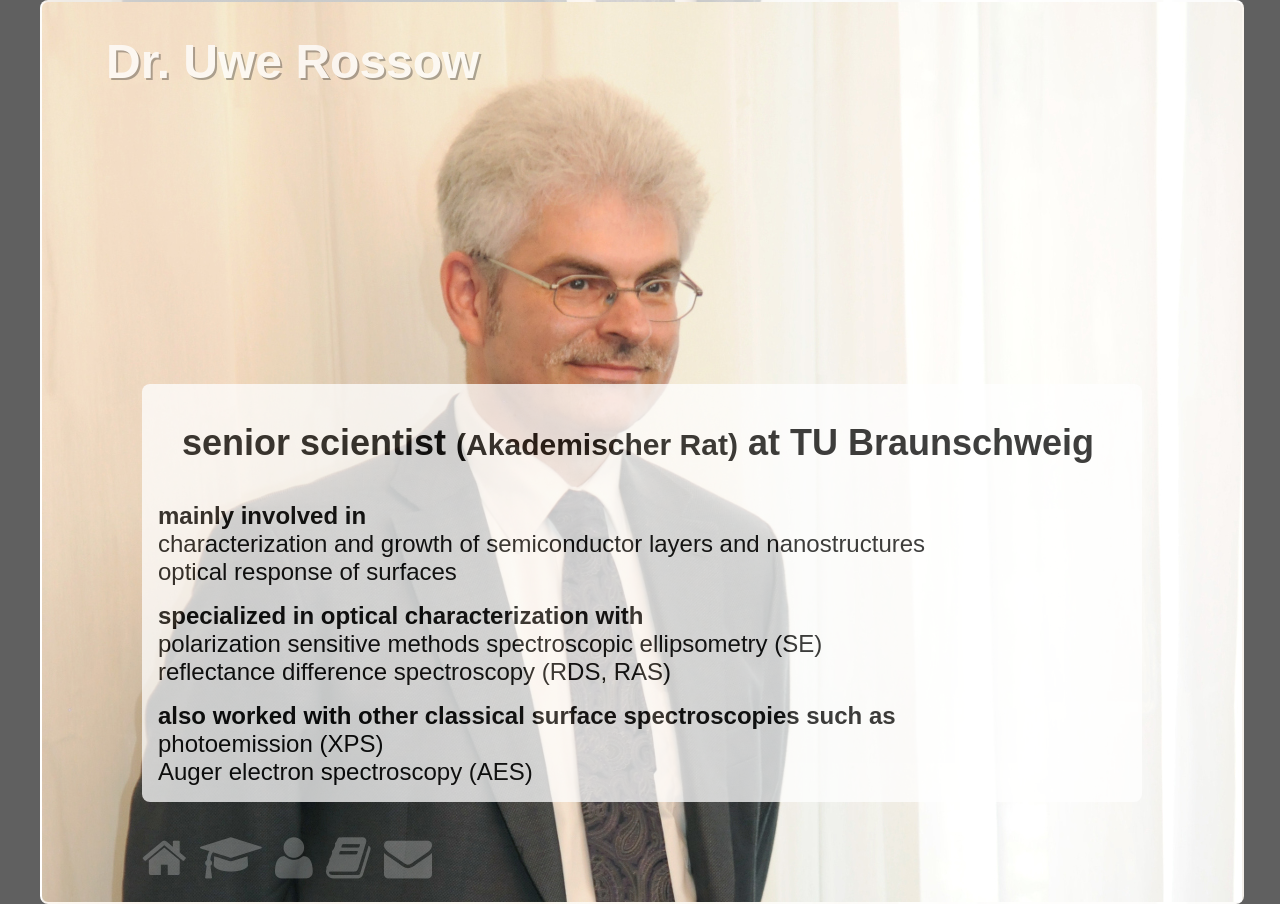
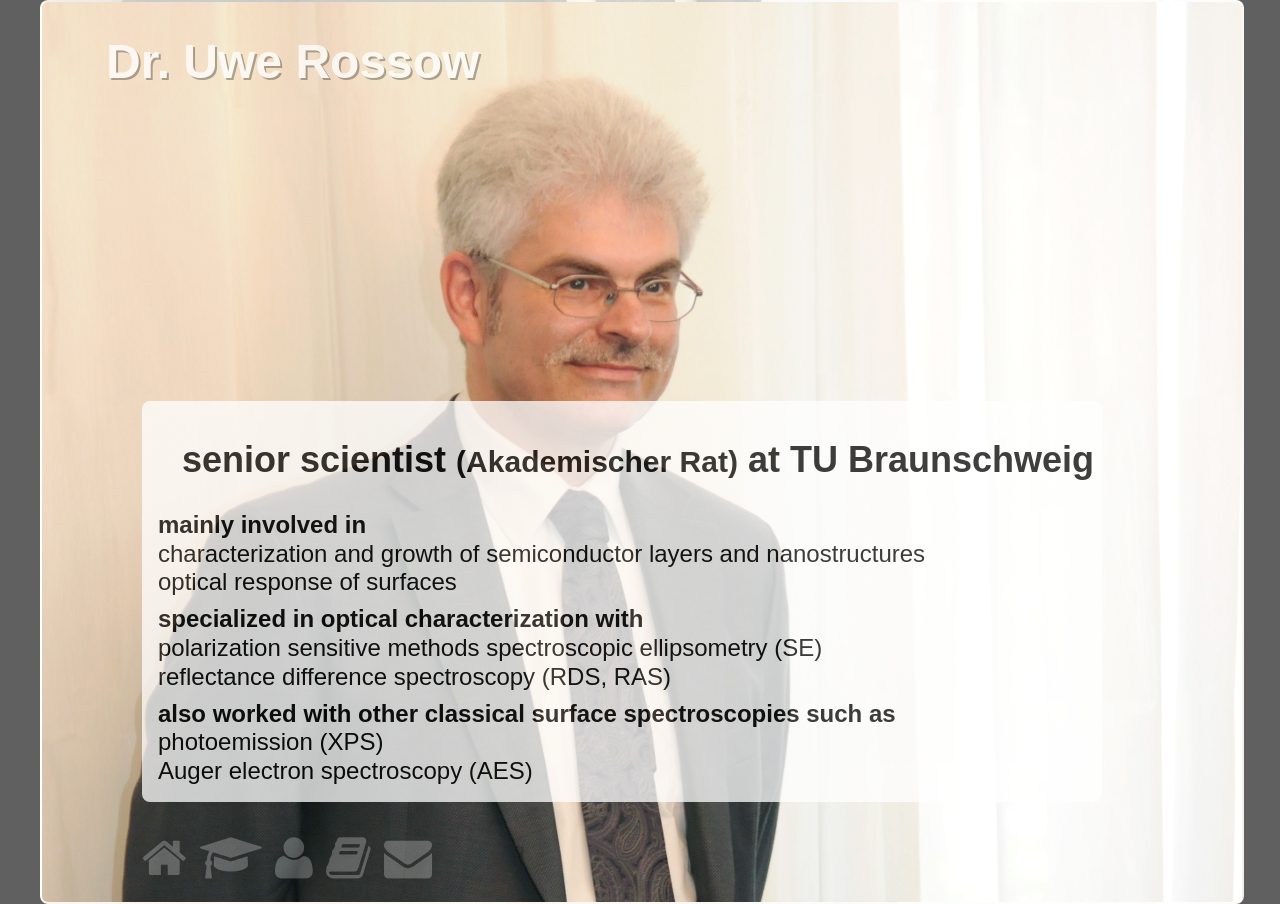
Before and after one commit to winniehell-wasteland/u-rossow.de, a Jekyll site: the page built from work.md, in a window 1280 px wide. Built offline with Jekyll 4.4.1, drawn with Linux system fonts in a browser that asks for light colours.

Commit message:
replace float with line-height

```diff
--- a/work.md
+++ b/work.md
@@ -8,16 +8,14 @@
 **mainly involved in**
 characterization and growth of semiconductor layers and nanostructures
 optical response of surfaces
-{: style="float: left;"}
+{: style="line-height: 1.8rem;"}
 
 **specialized in optical characterization with**
 polarization sensitive methods spectroscopic ellipsometry (SE)
 reflectance difference spectroscopy (RDS, RAS)
-{: style="float: left;"}
+{: style="line-height: 1.8rem;"}
 
 **also worked with other classical surface spectroscopies such as**
 photoemission (XPS)
 Auger electron spectroscopy (AES)
-{: style="float: left;"}
-
-<div style="clear: both;"></div>
+{: style="line-height: 1.8rem;"}
```
